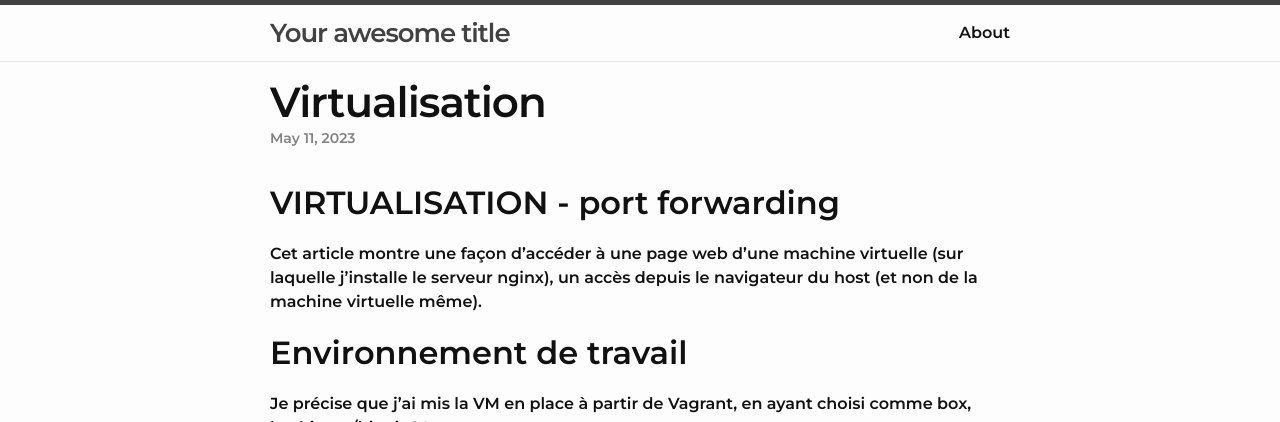
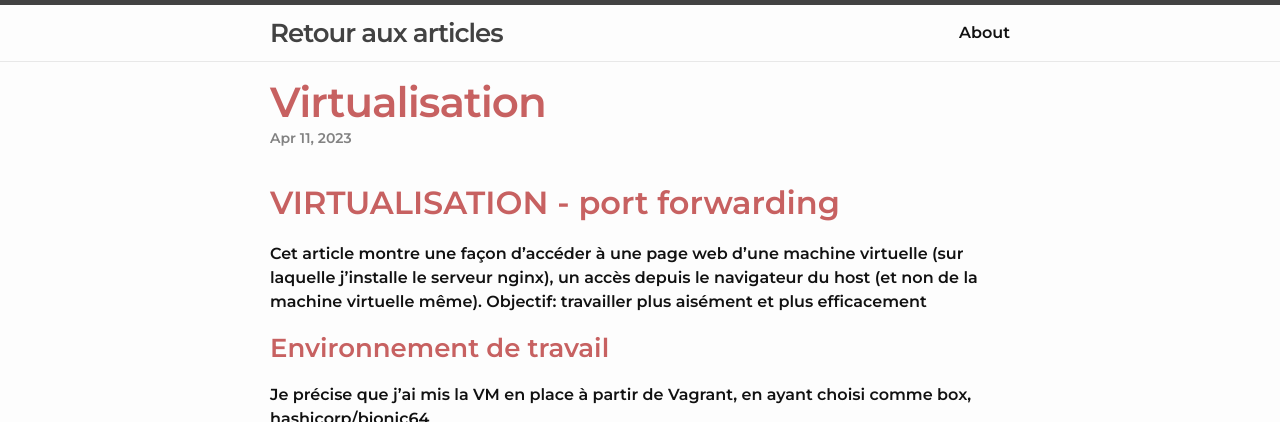
Before and after one commit to abiForSofteam/abiForSofteam.github.io, a Jekyll site: the page built from _posts/2023-05-06-virtualisation.markdown, in a window 1280 px wide, cut to the strip 0-422 px from the top of the page. Built offline with Jekyll 4.4.1, drawn with Linux system fonts in a browser that asks for light colours; some of the changed lines change nothing that is shown; some of the changed text lies outside the part shown.

Commit message:
others commits

```diff
--- a/_config.yml
+++ b/_config.yml
@@ -1,5 +1,5 @@
 # Site settings
-title: Your awesome title
+title: Retour aux articles
 email: your-email@domain.com
 description: > # this means to ignore newlines until "baseurl:"
   Write an awesome description for your new site here. You can edit this
--- a/_posts/2023-05-07-virtualisation.markdown
+++ /dev/null
@@ -1,48 +0,0 @@
----
-layout: post
-title:  Virtualisation
-date:   2023-05-11 16:15:17
-categories: infras
----
-
-## VIRTUALISATION - port forwarding
-Cet article montre une façon d'accéder à une page web d'une machine virtuelle (sur laquelle j'installe le serveur nginx), un accès depuis le navigateur du host (et non de la machine virtuelle même).
-
-## Environnement de travail
-Je précise que j'ai mis la VM en place à partir de Vagrant, en ayant choisi comme box, hashicorp/bionic64
-
-Nous travaillons donc sur le système ubuntu
-<img src="https://raw.githubusercontent.com/abiForSofteam/virtualisation/main/vm_system.png">
-
-Je précise également que l'adresse ip que j'ai attribuée à la VM est la suivante :
-192.168.56.10
-
-<sub>***Vagrant fera l'objet d'un prochain article***</sub>
-
-## Installation du serveur web nginx sur la machine virtuelle
-En ligne de commande, l'installation du serveur web nginx se fait de la façon suivante:
-
-**sudo apt-get install nginx -y**
-
-<img src="https://raw.githubusercontent.com/abiForSofteam/virtualisation/main/nginx_install.png">
-
-
-## Vérification de l'état du serveur
-La Vérification de l'état du serveur se fait par la commande suivante:
-
-**service nginx status**
-
-<img src="https://raw.githubusercontent.com/abiForSofteam/virtualisation/main/nginx_status.png">
-
-## Les différentes étapes pour la mise en place du port forwarding (sur virtualbox)
-<img src="https://raw.githubusercontent.com/abiForSofteam/virtualisation/main/img1.png">
-
-<img src="https://raw.githubusercontent.com/abiForSofteam/virtualisation/master/img2.png">
-
-<img src="https://raw.githubusercontent.com/abiForSofteam/virtualisation/master/img3.png">
-
-
-
-## <sub> Affichage de la page sur le navigateur de la machine hôte (bien que le serveur nginx soit installé sur la VM) </sub>
-
-<img src="https://raw.githubusercontent.com/abiForSofteam/virtualisation/main/nginx_from_host_browser.png">
--- a/css/main.css
+++ b/css/main.css
@@ -59,7 +59,8 @@
  * Headings
  */
 h1, h2, h3, h4, h5, h6 {
-  font-weight: 300; }
+  font-weight: 300;
+  color:#c76161	 }
 
 /**
  * Links
```
